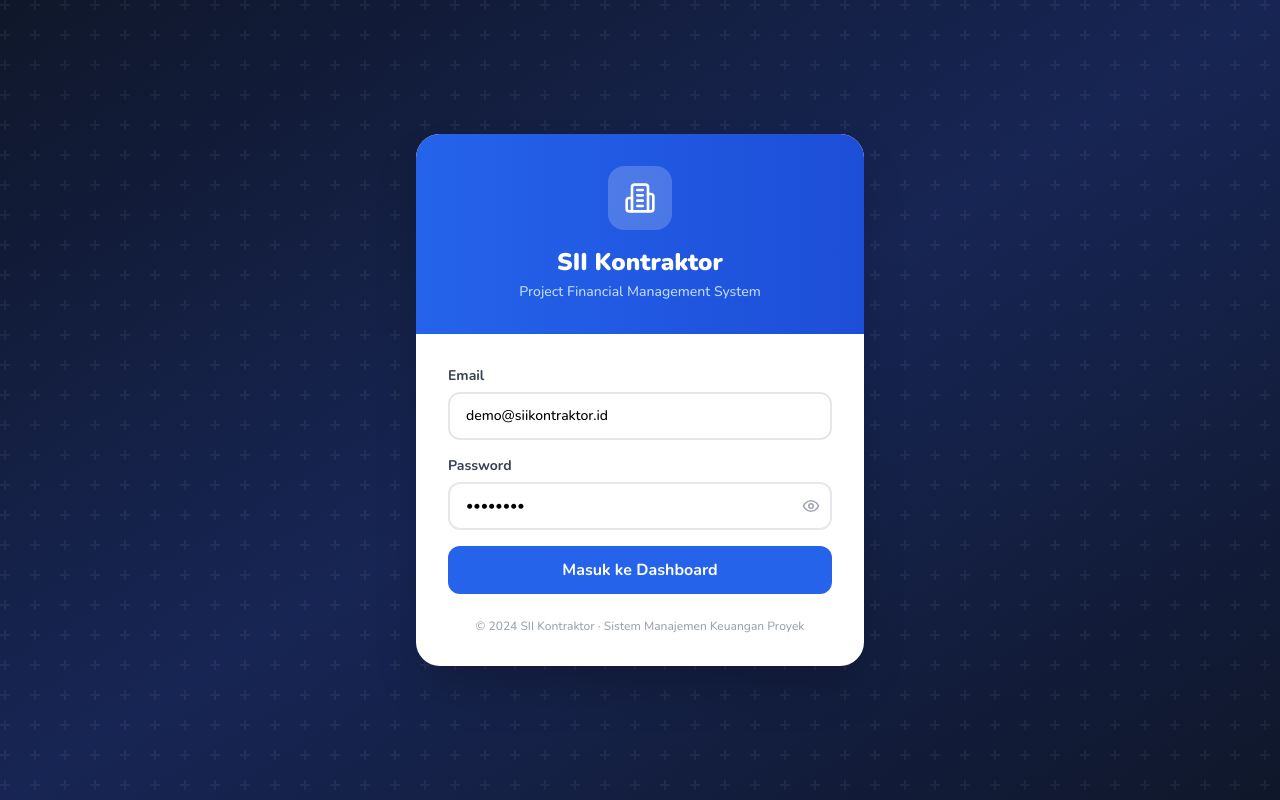
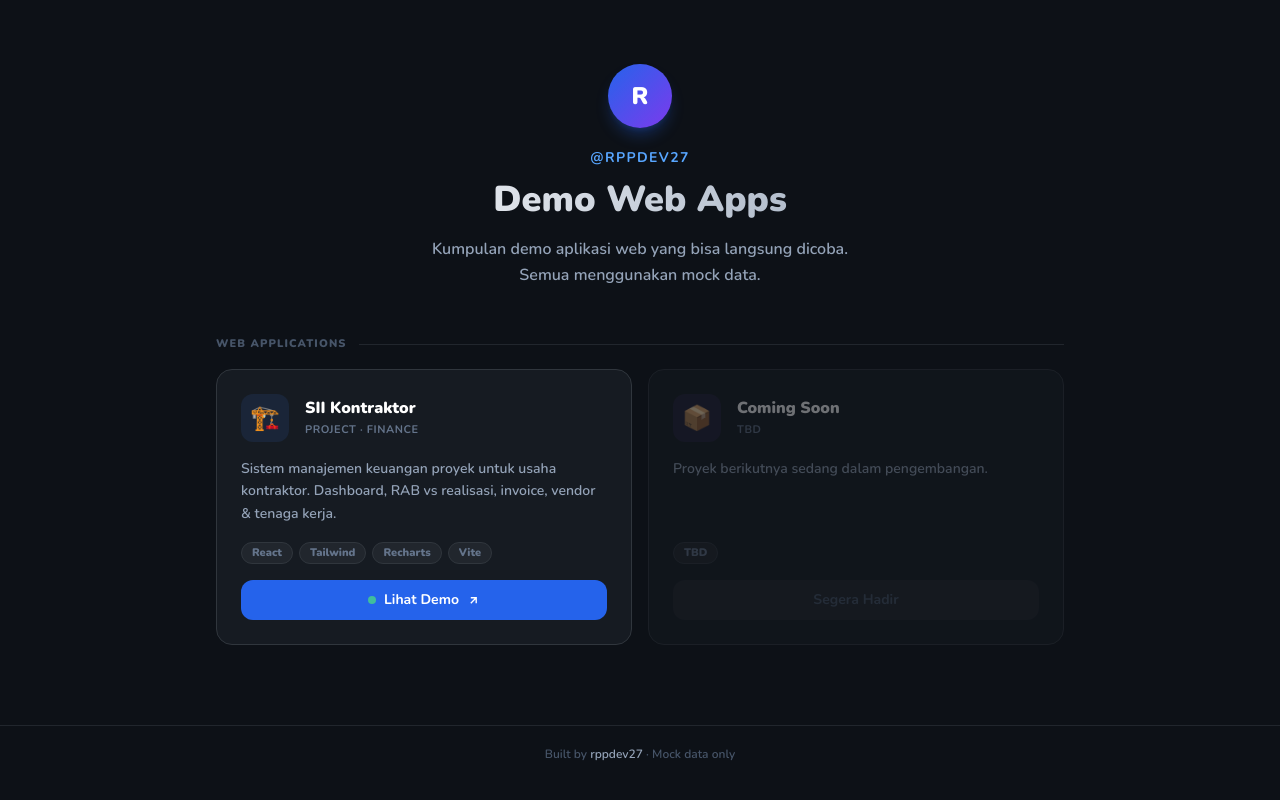
Before and after one commit to rppdev27/demo, a React (Vite) app: page / in a window 1280 px wide. Built offline with nearby package versions, Linux system fonts and the light colour scheme.

Commit message:
Add catalog as entry point before login

```diff
--- a/src/App.jsx
+++ b/src/App.jsx
@@ -1,6 +1,7 @@
 import { useState } from 'react';
 import { HashRouter, Routes, Route, Navigate } from 'react-router-dom';
 import { AppProvider } from './context/AppContext';
+import Catalog from './pages/Catalog';
 import Login from './components/Login';
 import Layout from './components/Layout';
 import Dashboard from './pages/Dashboard';
@@ -12,10 +13,11 @@ import Vendor from './pages/Vendor';
 import TenagaKerja from './pages/TenagaKerja';
 
 function AppContent() {
-  const [isLoggedIn, setIsLoggedIn] = useState(false);
+  const [page, setPage] = useState('catalog'); // catalog | login | app
   const [sidebarOpen, setSidebarOpen] = useState(true);
 
-  if (!isLoggedIn) return <Login onLogin={() => setIsLoggedIn(true)} />;
+  if (page === 'catalog') return <Catalog onEnter={() => setPage('login')} />;
+  if (page === 'login') return <Login onLogin={() => setPage('app')} />;
 
   return (
     <Layout sidebarOpen={sidebarOpen} onToggle={() => setSidebarOpen(o => !o)}>
--- /dev/null
+++ b/src/pages/Catalog.jsx
@@ -0,0 +1,79 @@
+export default function Catalog({ onEnter }) {
+  return (
+    <div className="min-h-screen bg-[#0d1117] text-white" style={{ fontFamily: 'Nunito, sans-serif' }}>
+      {/* Header */}
+      <div className="max-w-3xl mx-auto px-6 pt-16 pb-12 text-center">
+        <div className="w-16 h-16 rounded-full bg-gradient-to-br from-blue-600 to-violet-600 flex items-center justify-center text-2xl font-black mx-auto mb-5 shadow-lg shadow-blue-600/30">
+          R
+        </div>
+        <p className="text-[#58a6ff] text-sm font-bold mb-3 tracking-widest uppercase">@rppdev27</p>
+        <h1 className="text-4xl font-black mb-4 bg-gradient-to-r from-white to-slate-400 bg-clip-text text-transparent">
+          Demo Web Apps
+        </h1>
+        <p className="text-slate-400 font-semibold text-base max-w-md mx-auto leading-relaxed">
+          Kumpulan demo aplikasi web yang bisa langsung dicoba. Semua menggunakan mock data.
+        </p>
+      </div>
+
+      {/* Label */}
+      <div className="max-w-4xl mx-auto px-6 pb-4 flex items-center gap-3">
+        <span className="text-[11px] font-black text-slate-600 uppercase tracking-widest">Web Applications</span>
+        <div className="flex-1 h-px bg-[#21262d]" />
+      </div>
+
+      {/* Grid */}
+      <div className="max-w-4xl mx-auto px-6 pb-20 grid grid-cols-1 sm:grid-cols-2 gap-4">
+
+        {/* SII Kontraktor */}
+        <div className="bg-[#161b22] border border-[#30363d] rounded-2xl p-6 flex flex-col gap-4 hover:border-blue-500 hover:-translate-y-1 hover:shadow-xl hover:shadow-black/40 transition-all duration-200 group">
+          <div className="flex items-center gap-4">
+            <div className="w-12 h-12 rounded-xl bg-blue-500/10 flex items-center justify-center text-2xl flex-shrink-0">
+              🏗️
+            </div>
+            <div>
+              <p className="font-black text-white text-base">SII Kontraktor</p>
+              <p className="text-[11px] font-bold text-slate-500 uppercase tracking-wider mt-0.5">Project · Finance</p>
+            </div>
+          </div>
+          <p className="text-slate-400 text-sm font-semibold leading-relaxed flex-1">
+            Sistem manajemen keuangan proyek untuk usaha kontraktor. Dashboard, RAB vs realisasi, invoice, vendor & tenaga kerja.
+          </p>
+          <div className="flex flex-wrap gap-1.5">
+            {['React','Tailwind','Recharts','Vite'].map(t => (
+              <span key={t} className="text-[11px] font-black px-2.5 py-0.5 rounded-full bg-[#21262d] text-slate-500 border border-[#30363d]">{t}</span>
+            ))}
+          </div>
+          <button
+            onClick={onEnter}
+            className="w-full flex items-center justify-center gap-2 py-2.5 bg-blue-600 hover:bg-blue-700 text-white font-bold text-sm rounded-xl transition-colors"
+          >
+            <span className="w-2 h-2 rounded-full bg-green-400 animate-pulse" />
+            Lihat Demo
+            <svg width="13" height="13" fill="none" stroke="currentColor" strokeWidth="2.5" viewBox="0 0 24 24"><path d="M7 17L17 7M7 7h10v10"/></svg>
+          </button>
+        </div>
+
+        {/* Coming Soon */}
+        <div className="bg-[#161b22] border border-[#30363d] rounded-2xl p-6 flex flex-col gap-4 opacity-40">
+          <div className="flex items-center gap-4">
+            <div className="w-12 h-12 rounded-xl bg-violet-500/10 flex items-center justify-center text-2xl flex-shrink-0">📦</div>
+            <div>
+              <p className="font-black text-white text-base">Coming Soon</p>
+              <p className="text-[11px] font-bold text-slate-500 uppercase tracking-wider mt-0.5">TBD</p>
+            </div>
+          </div>
+          <p className="text-slate-400 text-sm font-semibold leading-relaxed flex-1">Proyek berikutnya sedang dalam pengembangan.</p>
+          <div className="flex gap-1.5">
+            <span className="text-[11px] font-black px-2.5 py-0.5 rounded-full bg-[#21262d] text-slate-500 border border-[#30363d]">TBD</span>
+          </div>
+          <div className="w-full py-2.5 bg-[#21262d] text-slate-600 font-bold text-sm rounded-xl text-center">Segera Hadir</div>
+        </div>
+
+      </div>
+
+      <footer className="border-t border-[#21262d] text-center py-5 text-slate-600 text-xs font-semibold">
+        Built by <span className="text-slate-400">rppdev27</span> · Mock data only
+      </footer>
+    </div>
+  );
+}
```
